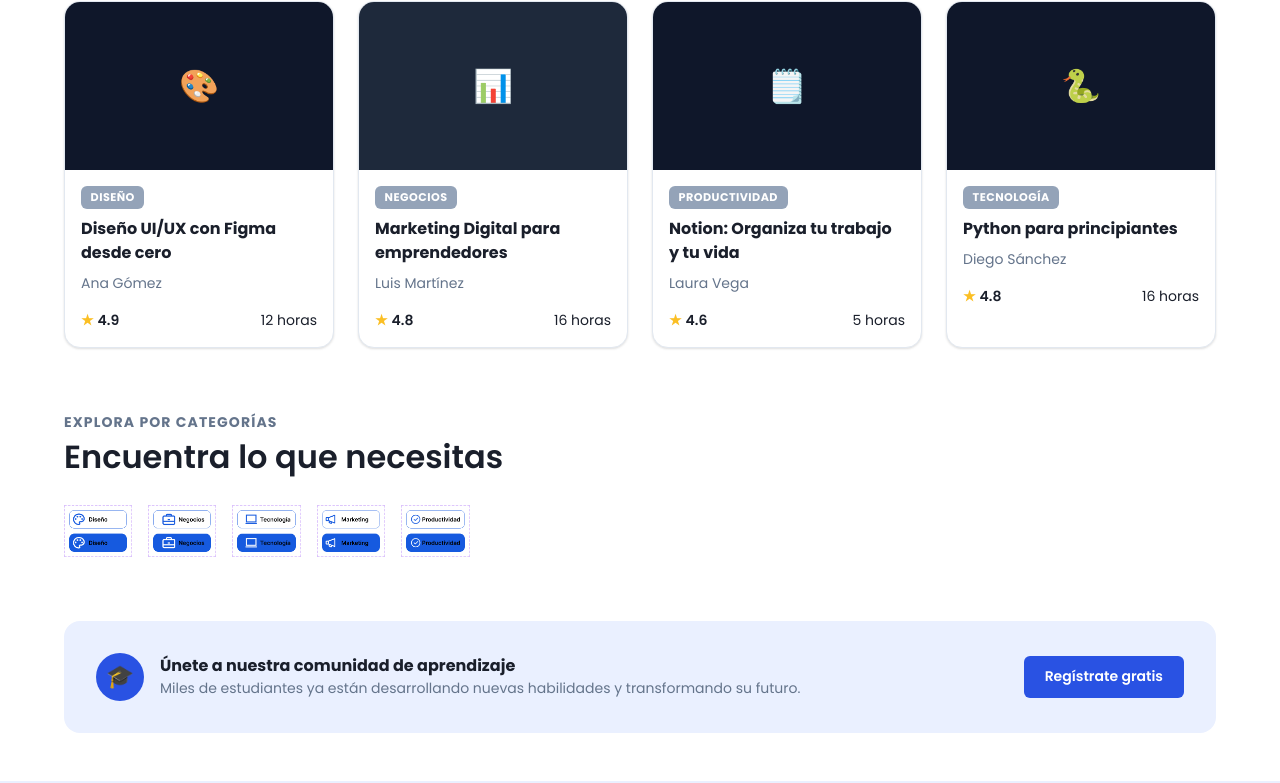
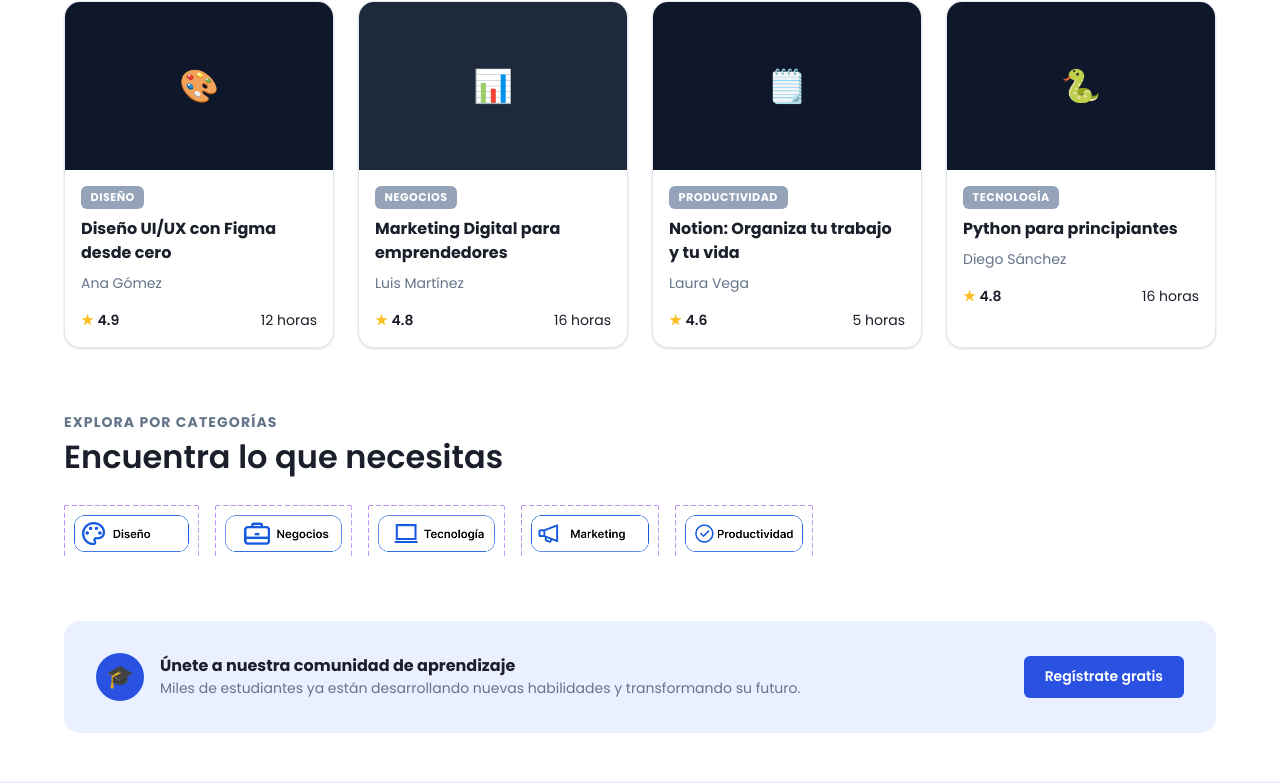
Before and after one commit to Roxha-V/skillup-campus-E7, a plain HTML site: page skillup-campus/frontend/index.html in a window 1280 px wide. Shown: the part 1154-1937 px from the top of the page. Drawn offline with Linux system fonts and the light colour scheme.

Commit message:
Recortar íconos de categoría duplicados en el Home
Los PNG de category-*.png traen el estado normal y hover apilados en
una sola imagen (export de Figma sin recortar), lo que mostraba dos
pills superpuestos por categoría. Se recorta con CSS (overflow:hidden
+ el doble de alto) para mostrar solo el estado normal, igual al mockup.

```diff
--- a/skillup-campus/frontend/src/styles/style.css
+++ b/skillup-campus/frontend/src/styles/style.css
@@ -784,11 +784,17 @@
 
 .category-pill {
   display: inline-flex;
+  height: 52px;
+  overflow: hidden;
 }
 
+/* Los PNG de categoría traen el estado normal y el hover apilados en
+   una sola imagen (export de Figma sin recortar); mostramos solo la
+   mitad de arriba (el estado normal) y recortamos el resto. */
 .category-pill img {
-  height: 52px;
+  height: 104px;
   width: auto;
+  flex-shrink: 0;
 }
 
 /* CTA banner */
```
